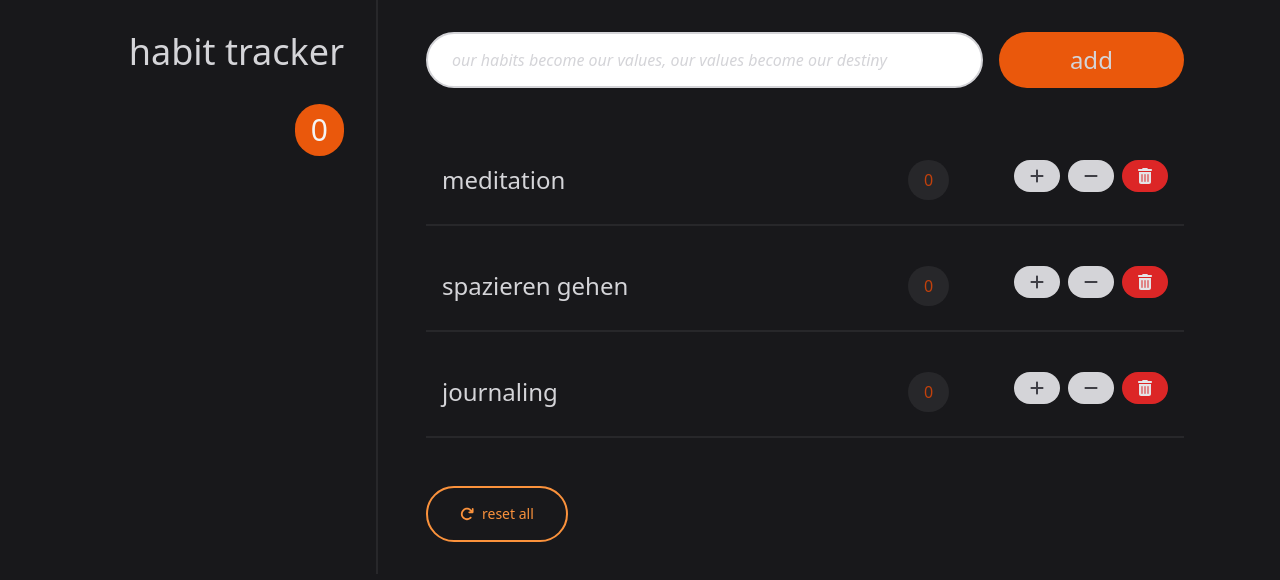
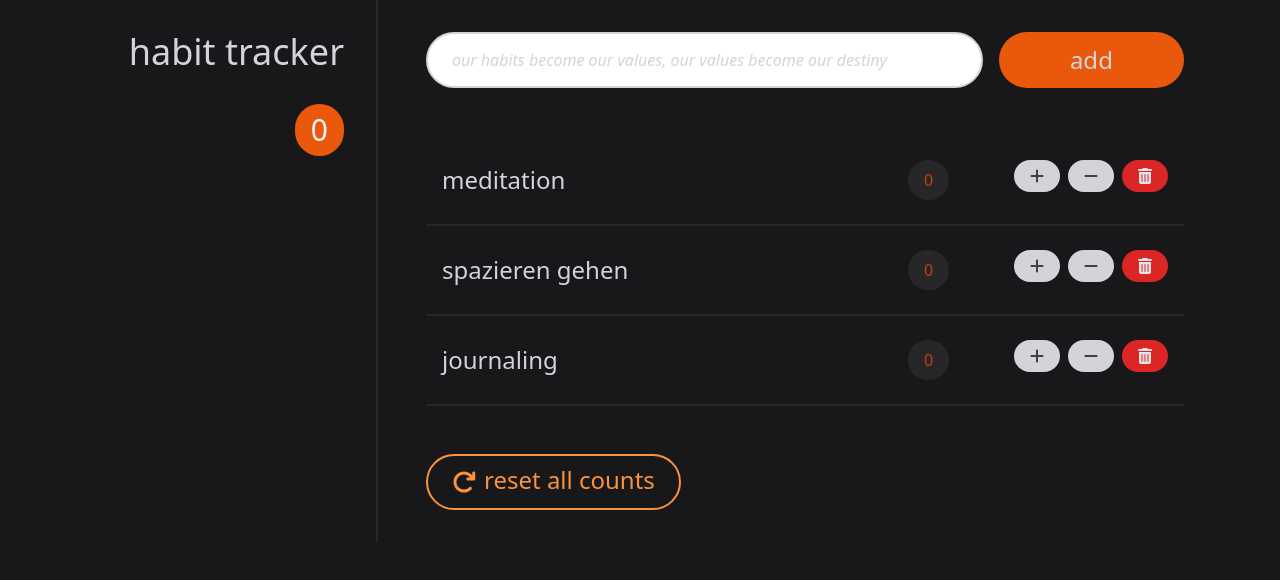
Before and after one commit to yejinc/habit-tracker, a React (Create React App) app: page / in a window 1280 px wide. Shown: the top 580 px of the page. Built offline with nearby package versions, Linux system fonts and the light colour scheme.

Commit message:
💄 Handled layout, font,transition of HabitList

```diff
--- a/src/components/HabitList.jsx
+++ b/src/components/HabitList.jsx
@@ -23,7 +23,7 @@ export default class HabitList extends Component {
           flex flex-col flex-wrap
           justify-start items-start
           grow shrink-0
-          gap-4
+
           w-full
           font-light"
         >
@@ -42,19 +42,25 @@ export default class HabitList extends Component {
           className="habit-reset
           flex
           justify-center items-center
-          px-8 py-4
-          font-normal text-sm
+          px-6 pb-1
+          h-14
+          font-light text-xl md:text-2xl
           rounded-full
           text-orange-400
           border-solid border-2 border-orange-400
+          transition duration-250
+          hover:ease-in-out
+          hover:bg-orange-400 hover:text-zinc-800
           "
           onClick={this.props.onReset}
         >
           <i
             className="fa-solid fa-arrow-rotate-right
-          block mr-2"
+          block
+          mr-2
+          pt-1"
           ></i>
-          reset all
+          reset all counts
         </button>
       </div>
     );
```
